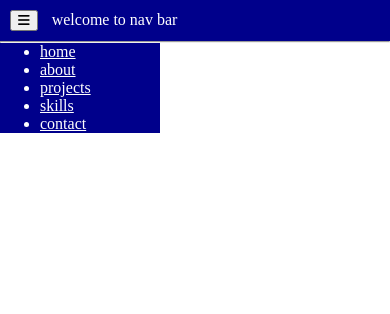
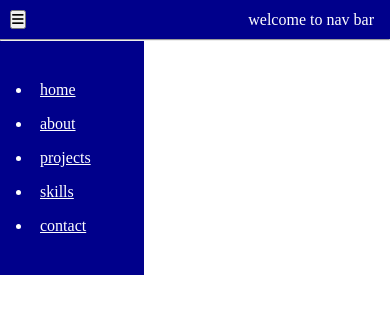
Before and after one commit to aavinash-7/ham, a plain HTML site: page index.html in a window 390 px wide. Both pictures are taken after a click on the button 23 px from the left and 20 px from the top of the page. Drawn offline with Linux system fonts and the light colour scheme.

Commit message:
second commit

```diff
--- a/index.html
+++ b/index.html
@@ -11,15 +11,12 @@
 
 
   <header>
-<div class="menu-bar"  >
+<div class="menu-bar">
+  <div class="li">
   <button class="bar" onclick="display()"><i class="fa-solid fa-bars"></i></button>
-   <span>welcome to nav bar</span>
-  <hr>
 
-</div>
 
-<div id="menu">
-  <ul>
+   <ul id="menu">
     <li><a href="https://github.com/aavinash-7/INCREMENT">home</a></li>
     <li><a href="https://gnitcexam.in/BeeSERP/StudentLogin/Student/OverallMarksSemwise.aspx">about</a></li>
     <li><a href="https://www.codecademy.com/projects">projects</a></li>
@@ -27,6 +24,18 @@
     <li><a href="https://kranthi31.me/">contact</a></li>
     </ul>
   </div>
+
+  <div class="span">welcome to nav bar</div>
+</div>
+
+<hr>
+  <ul id="out">
+    <li><a href="https://github.com/aavinash-7/INCREMENT">home</a></li>
+    <li><a href="https://gnitcexam.in/BeeSERP/StudentLogin/Student/OverallMarksSemwise.aspx">about</a></li>
+    <li><a href="https://www.codecademy.com/projects">projects</a></li>
+    <li><a href="https://developer.mozilla.org/en-US/">skills</a></li>
+    <li><a href="https://kranthi31.me/">contact</a></li>
+    </ul>
   </header>
 
 
--- a/script.js
+++ b/script.js
@@ -1,4 +1,4 @@
 function display(){
-   const menu=document.getElementById("menu");
-   menu.classList.toggle("menuu");
+   const menu=document.getElementById("out");
+   out.classList.toggle("menuu");
 }
--- a/style.css
+++ b/style.css
@@ -1,17 +1,23 @@
 *{
     margin: 0px;
+    padding: 0px;
     box-sizing:  border-box;
 }
 a{
     color: white;
 }
 #menu{
+    display: flex;
+    gap: 20px;
+    list-style: none;
+    color: white;
 
-    color: white;
+
+}
+.li{
     display: flex;
-}
-span{
-    color: white;
+    align-items: center;
+
 }
 
 
@@ -20,6 +26,16 @@ span{
 }
 .menu-bar{
     background-color: darkblue;
+    display: flex;
+    color: white;
+   align-items: center;
+   justify-content: space-between;
+
+
+
+}
+.span{
+    margin: 0 1rem;
 }
 
 @media screen and (max-width:768px){
@@ -27,10 +43,15 @@ span{
            display: none;
     }
 
-    #menu.menuu {
+    #out.menuu {
         display: block;
         background-color: darkblue;
         color: white;
-        width: 10rem;
+        width: 9rem;
+        padding: 2rem;
+
+    }
+    li{
+        padding: 0.5rem;
     }
 }
```
Lines whose indentation alone changed are shown as unchanged.
